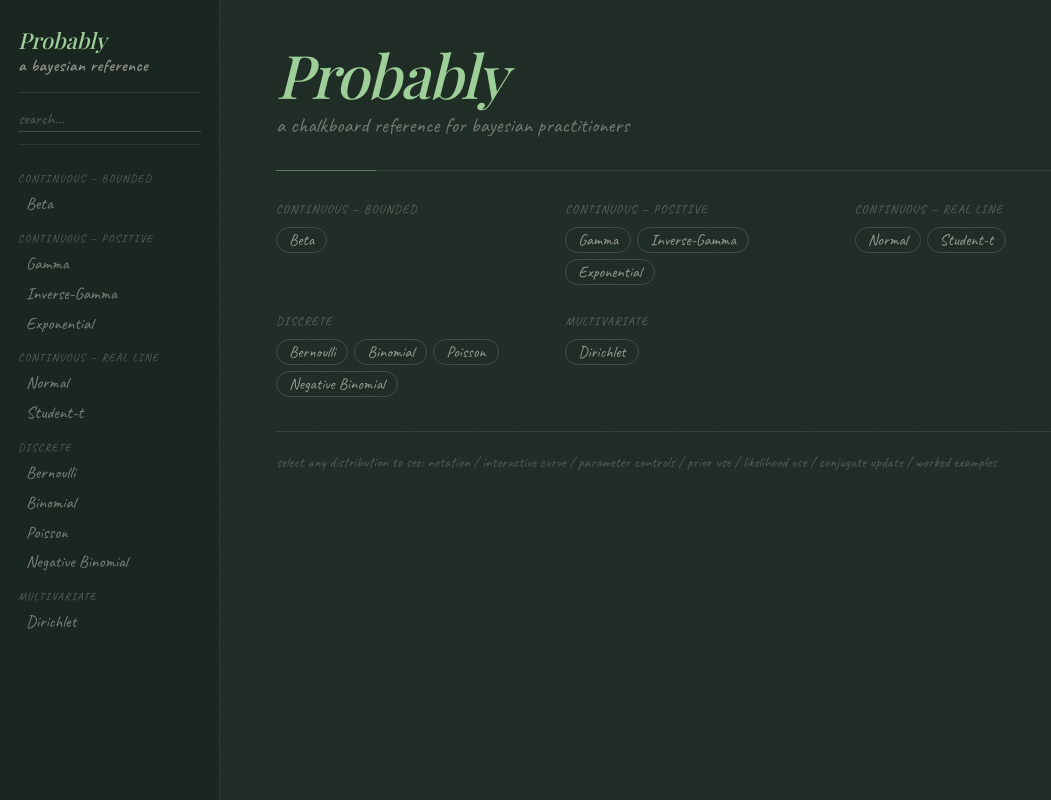
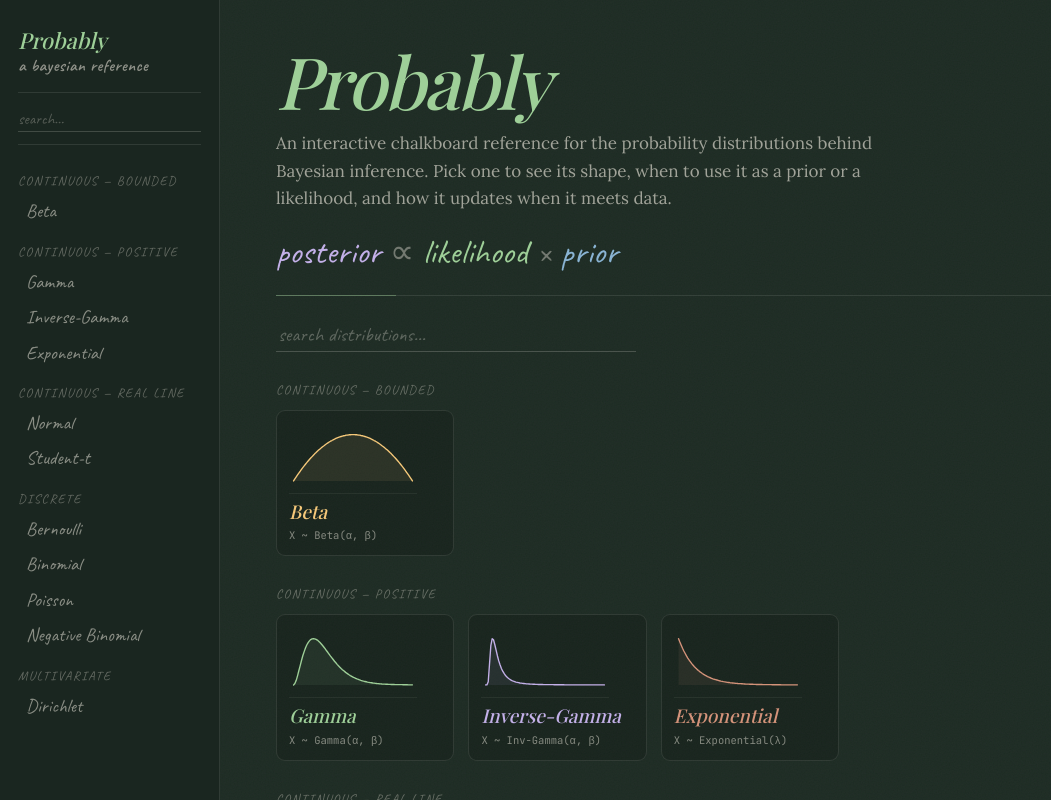
Before and after one commit to markstent/probably, a website: page index.html in a window 1280 px wide. Shown: the whole page, without its empty margins (0-1051 px from the left). Drawn offline with nearby package versions, Linux system fonts and the light colour scheme; a web font is replaced by a local one.

Commit message:
Redesign home page (hero + visual gallery) and enlarge sidebar font
Home is now a hero band with the value proposition and a colour-coded
'posterior ∝ likelihood × prior' chalk equation, followed by a searchable
visual gallery: each distribution rendered as a mini chalk silhouette
(curve, bars, or simplex) in its accent colour with name and notation,
grouped by family. Adds a label-free thumbnail renderer reusing the engine.
Sidebar navigation and family labels enlarged for legibility.

Closes #

```diff
--- a/index.html
+++ b/index.html
@@ -46,10 +46,10 @@ body::before{
 .search-input::placeholder{color:rgba(240,235,224,0.28);}
 .search-input:focus{border-bottom-color:var(--accent);}
 .dist-list{display:flex;flex-direction:column;}
-.fl{font-family:'Caveat',cursive;font-size:11px;color:rgba(240,235,224,0.30);letter-spacing:0.12em;text-transform:uppercase;margin:12px 0 4px;}
+.fl{font-family:'Caveat',cursive;font-size:13px;color:rgba(240,235,224,0.34);letter-spacing:0.12em;text-transform:uppercase;margin:14px 0 5px;}
 .dr{
-  font-family:'Caveat',cursive;font-size:17px;color:rgba(240,235,224,0.46);
-  background:none;border:none;text-align:left;padding:3px 8px;cursor:pointer;line-height:1.4;border-radius:3px;position:relative;
+  font-family:'Caveat',cursive;font-size:19px;color:rgba(240,235,224,0.52);
+  background:none;border:none;text-align:left;padding:3px 8px;cursor:pointer;line-height:1.55;border-radius:3px;position:relative;
 }
 .dr:hover{color:rgba(240,235,224,0.8);}
 .dr.on{color:var(--accent);}
@@ -59,18 +59,34 @@ body::before{
 .main{position:relative;z-index:1;padding:44px 56px;overflow-y:auto;}
 
 /* home */
-.home{max-width:840px;}
-.h1{font-family:'Playfair Display',serif;font-size:60px;line-height:1.0;letter-spacing:-0.025em;margin-bottom:8px;}
-.h1 em{font-style:italic;color:var(--accent);}
-.byline{font-family:'Caveat',cursive;font-size:21px;color:rgba(240,235,224,0.4);margin-bottom:32px;}
-.rule{height:1px;background:var(--line);margin-bottom:30px;position:relative;}
-.rule::after{content:'';position:absolute;left:0;top:0;width:100px;height:1px;background:var(--accent);opacity:0.4;}
-.fgrid{display:grid;grid-template-columns:repeat(auto-fit,minmax(220px,1fr));gap:28px;}
-.fn{font-family:'Caveat',cursive;font-size:12px;color:rgba(240,235,224,0.3);letter-spacing:0.1em;text-transform:uppercase;margin-bottom:10px;}
-.chips{display:flex;flex-wrap:wrap;gap:6px;}
-.ch,.rel-ch{font-family:'Caveat',cursive;font-size:16px;color:rgba(240,235,224,0.58);background:none;padding:2px 12px;border:1px solid rgba(245,240,232,0.16);border-radius:20px;cursor:pointer;}
-.ch:hover,.rel-ch:hover{color:var(--accent);border-color:var(--accent);}
-.footer-note{font-family:'Caveat',cursive;font-size:15px;color:rgba(240,235,224,0.24);margin-top:34px;padding-top:18px;border-top:1px solid var(--line);line-height:1.7;}
+.home{max-width:1000px;}
+.home-hero{margin-bottom:26px;}
+.h1{font-family:'Playfair Display',serif;font-size:72px;line-height:1.0;letter-spacing:-0.03em;margin-bottom:14px;}
+.h1 em{font-style:italic;color:#9ecf98;}
+.hero-tag{font-family:'Lora',Georgia,serif;font-size:17px;color:rgba(240,235,224,0.62);max-width:640px;line-height:1.62;margin-bottom:22px;}
+.hero-eq{font-family:'Caveat',cursive;font-size:34px;line-height:1;letter-spacing:0.01em;}
+.hero-eq .eq-op{color:rgba(240,235,224,0.4);}
+.hero-eq .eq-post{color:var(--post);}
+.hero-eq .eq-like{color:var(--like);}
+.hero-eq .eq-prior{color:var(--prior);}
+.home-rule{height:1px;background:var(--line);margin:0 0 22px;position:relative;}
+.home-rule::after{content:'';position:absolute;left:0;top:0;width:120px;height:1px;background:#9ecf98;opacity:0.4;}
+.home-search{width:100%;max-width:360px;background:transparent;border:none;border-bottom:1px solid rgba(245,240,232,0.2);color:var(--chalk);font-family:'Caveat',cursive;font-size:20px;padding:4px 2px;outline:none;margin-bottom:30px;display:block;}
+.home-search::placeholder{color:rgba(240,235,224,0.3);}
+.home-search:focus{border-bottom-color:#9ecf98;}
+.gsection{margin-bottom:30px;}
+.gfam{font-family:'Caveat',cursive;font-size:13px;color:rgba(240,235,224,0.34);letter-spacing:0.12em;text-transform:uppercase;margin-bottom:12px;}
+.gallery{display:grid;grid-template-columns:repeat(auto-fill,minmax(168px,1fr));gap:14px;}
+.gcard{display:flex;flex-direction:column;gap:7px;text-align:left;background:rgba(0,0,0,0.14);border:1px solid var(--line);border-radius:9px;padding:12px 12px 13px;cursor:pointer;transition:border-color .15s,background .15s,transform .12s;}
+.gcard:hover{border-color:var(--accent);background:rgba(0,0,0,0.24);transform:translateY(-2px);}
+.thumb-box{border-bottom:1px solid rgba(245,240,232,0.06);padding-bottom:6px;}
+.thumb{display:block;height:64px;}
+.thumb-stroke{fill:none;stroke-width:1.8;stroke-linecap:round;stroke-linejoin:round;}
+.gname{font-family:'Playfair Display',serif;font-style:italic;font-size:19px;color:var(--accent);line-height:1.1;}
+.gnote{font-family:'JetBrains Mono',monospace;font-size:10.5px;color:rgba(240,235,224,0.5);}
+/* related chips (board) */
+.rel-ch{font-family:'Caveat',cursive;font-size:16px;color:rgba(240,235,224,0.58);background:none;padding:2px 12px;border:1px solid rgba(245,240,232,0.16);border-radius:20px;cursor:pointer;}
+.rel-ch:hover{color:var(--accent);border-color:var(--accent);}
 
 /* hero */
 .board{max-width:880px;}
@@ -162,7 +178,10 @@ body::before{
   .conj-flow{grid-template-columns:1fr;gap:6px;}
   .cn-arrow{display:none;}
   .stats{grid-template-columns:1fr 1fr;}
-  .h1{font-size:44px;}
+  .h1{font-size:46px;}
+  .hero-tag{font-size:16px;}
+  .hero-eq{font-size:25px;}
+  .gallery{grid-template-columns:repeat(auto-fill,minmax(140px,1fr));}
 }
 </style>
 </head>
--- a/js/engine.js
+++ b/js/engine.js
@@ -356,26 +356,109 @@ function renderBoard(main, dist, navigate) {
   redrawStats(board, dist, params);
 }
 
+// ---------- home thumbnails ----------
+// A compact, label-free silhouette of each distribution for the gallery cards.
+function buildThumb(dist) {
+  const params = Object.fromEntries(dist.params.map((p) => [p.id, p.init]));
+  const W = 168, H = 84, pl = 6, pr = 6, pt = 10, pb = 8;
+  const pw = W - pl - pr, ph = H - pt - pb, baseY = pt + ph;
+  const svg = el('svg', { viewBox: `0 0 ${W} ${H}`, width: '100%', class: 'thumb' });
+
+  if (dist.type === 'multivariate') {
+    const V1 = [W / 2, pt], V2 = [pl + 12, baseY], V3 = [W - pr - 12, baseY];
+    svg.append(el('path', { class: 'simplex-edge', d: `M${V1[0]},${V1[1]} L${V2[0]},${V2[1]} L${V3[0]},${V3[1]} Z` }));
+    const N = 22; let dmax = 0; const pts = [];
+    for (let i = 1; i < N; i++) for (let j = 1; j < N - i; j++) {
+      const x1 = i / N, x2 = j / N, x3 = 1 - x1 - x2; if (x3 <= 0) continue;
+      const d = dist.density([x1, x2, x3], params); if (Number.isFinite(d)) { pts.push([x1, x2, x3, d]); if (d > dmax) dmax = d; }
+    }
+    dmax = dmax || 1;
+    const g = el('g', { filter: 'url(#chalk)' });
+    for (const [x1, x2, x3, d] of pts) {
+      const o = Math.min(1, d / dmax); if (o < 0.04) continue;
+      g.append(el('circle', { cx: (x1 * V1[0] + x2 * V2[0] + x3 * V3[0]).toFixed(1), cy: (x1 * V1[1] + x2 * V2[1] + x3 * V3[1]).toFixed(1), r: 1.8, fill: dist.color, 'fill-opacity': (0.12 + 0.85 * o).toFixed(2), stroke: 'none' }));
+    }
+    svg.append(g);
+    return svg;
+  }
+
+  if (dist.type === 'discrete') {
+    const [kmin, kmax] = dist.xRange(params); const n = kmax - kmin + 1;
+    let ymax = 0; const ps = [];
+    for (let k = kmin; k <= kmax; k++) { const v = dist.pmf(k, params); ps.push(Number.isFinite(v) ? v : 0); if (ps[ps.length - 1] > ymax) ymax = ps[ps.length - 1]; }
+    ymax = ymax || 1; const slot = pw / n; const barW = Math.max(1.4, slot * 0.62);
+    const g = el('g', { filter: 'url(#chalk)' });
+    for (let i = 0; i < n; i++) { const h = (ps[i] / ymax) * ph * 0.92; const cx = pl + (i + 0.5) * slot; g.append(el('rect', { x: cx - barW / 2, y: baseY - h, width: barW, height: h, class: 'bar', fill: dist.color, stroke: dist.color })); }
+    svg.append(g);
+    return svg;
+  }
+
+  const c = sampleCurve(dist, params, 90);
+  const map = (x, y) => [pl + ((x - c.lo) / (c.hi - c.lo)) * pw, pt + ph - (y / c.ymax) * ph * 0.92];
+  let d = '';
+  for (let i = 0; i < c.xs.length; i++) { const [px, py] = map(c.xs[i], c.ys[i]); d += (i ? 'L' : 'M') + px.toFixed(1) + ',' + py.toFixed(1) + ' '; }
+  const x0 = map(c.lo, 0)[0], xN = map(c.hi, 0)[0];
+  svg.append(
+    el('path', { class: 'curve-fill', d: `M${x0.toFixed(1)},${baseY} ${d.slice(1)}L${xN.toFixed(1)},${baseY} Z` }),
+    el('path', { class: 'thumb-stroke', filter: 'url(#chalk)', d: d.trim(), stroke: dist.color }),
+  );
+  return svg;
+}
+
 // ---------- home ----------
 function renderHome(main, navigate) {
   current = null;
   main.style.removeProperty('--accent');
-  const grid = el('div', { class: 'fgrid' });
+
+  const hero = el('div', { class: 'home-hero' },
+    el('div', { class: 'h1' }, el('em', { text: 'Probably' })),
+    el('div', { class: 'hero-tag', text: 'An interactive chalkboard reference for the probability distributions behind Bayesian inference. Pick one to see its shape, when to use it as a prior or a likelihood, and how it updates when it meets data.' }),
+    el('div', { class: 'hero-eq' },
+      el('span', { class: 'eq-post', text: 'posterior' }),
+      el('span', { class: 'eq-op', text: ' ∝ ' }),
+      el('span', { class: 'eq-like', text: 'likelihood' }),
+      el('span', { class: 'eq-op', text: ' × ' }),
+      el('span', { class: 'eq-prior', text: 'prior' })),
+  );
+
+  const search = el('input', { type: 'search', class: 'home-search', placeholder: 'search distributions…', 'aria-label': 'search distributions' });
+
+  const galleryWrap = el('div', { class: 'gallery-wrap' });
+  const cards = [];
   for (const { family, members } of byFamily()) {
-    const chips = el('div', { class: 'chips' });
-    for (const d of members) {
-      chips.append(el('button', { class: 'ch', text: d.name, onclick: () => navigate(d.id) }));
+    const section = el('div', { class: 'gsection', 'data-family': family });
+    section.append(el('div', { class: 'gfam', text: family }));
+    const grid = el('div', { class: 'gallery' });
+    for (const dimport of members) {
+      const card = el('button', {
+        class: 'gcard', 'aria-label': dimport.name, 'data-id': dimport.id, 'data-name': dimport.name.toLowerCase(), 'data-fam': family.toLowerCase(),
+        style: `--accent:${dimport.color}`, onclick: () => navigate(dimport.id),
+      },
+        el('div', { class: 'thumb-box' }, buildThumb(dimport)),
+        el('div', { class: 'gname', text: dimport.name }),
+        el('div', { class: 'gnote', text: dimport.notation }));
+      grid.append(card); cards.push({ card, section });
     }
-    grid.append(el('div', { class: 'fb' }, el('div', { class: 'fn', text: family }), chips));
+    section.append(grid);
+    galleryWrap.append(section);
   }
-  const home = el('div', { class: 'home' },
-    el('div', { class: 'h1' }, el('em', { text: 'Probably' })),
-    el('div', { class: 'byline', text: 'a chalkboard reference for bayesian practitioners' }),
-    el('div', { class: 'rule' }),
-    grid,
-    el('div', { class: 'footer-note',
-      text: 'select any distribution to see: notation / interactive curve / parameter controls / prior use / likelihood use / conjugate update / worked examples' }));
-  main.replaceChildren(home);
+
+  search.addEventListener('input', () => {
+    const q = search.value.trim().toLowerCase();
+    for (const { card } of cards) {
+      const hit = !q || card.dataset.name.includes(q) || card.dataset.fam.includes(q);
+      card.style.display = hit ? '' : 'none';
+    }
+    galleryWrap.querySelectorAll('.gsection').forEach((s) => {
+      const any = [...s.querySelectorAll('.gcard')].some((c) => c.style.display !== 'none');
+      s.style.display = any ? '' : 'none';
+    });
+  });
+  search.addEventListener('keydown', (e) => {
+    if (e.key === 'Enter') { const first = cards.find(({ card }) => card.style.display !== 'none'); if (first) navigate(first.card.dataset.id); }
+  });
+
+  main.replaceChildren(el('div', { class: 'home' }, hero, el('div', { class: 'home-rule' }), search, galleryWrap));
 }
 
 // ---------- sidebar ----------
```
